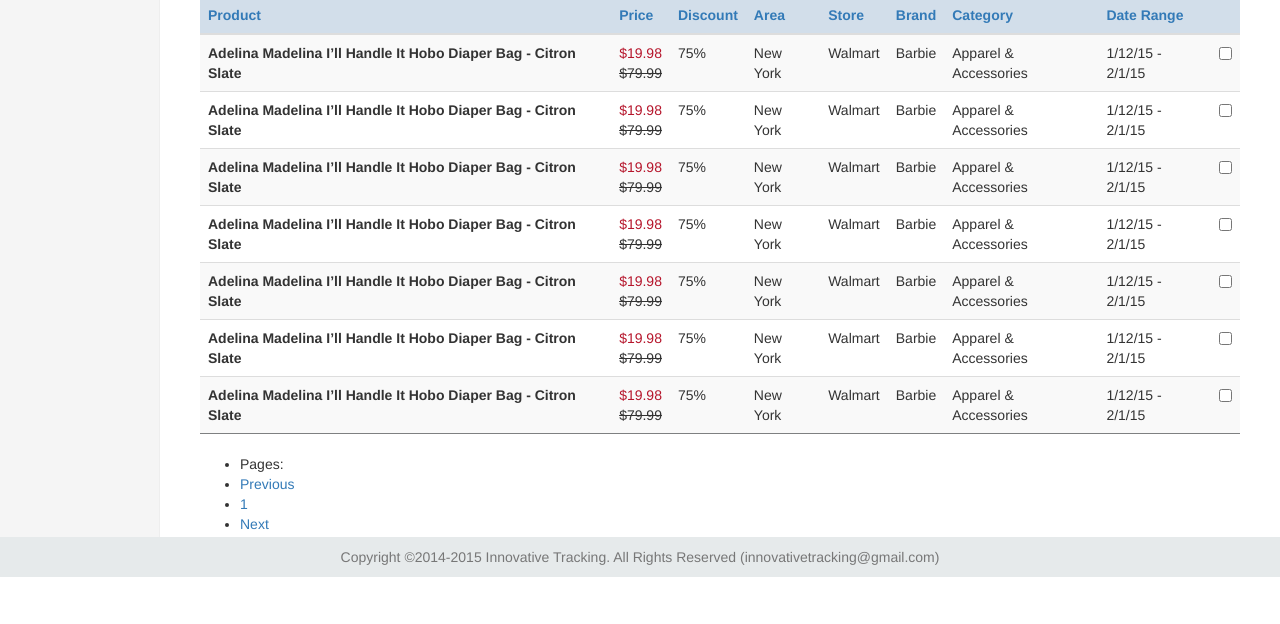
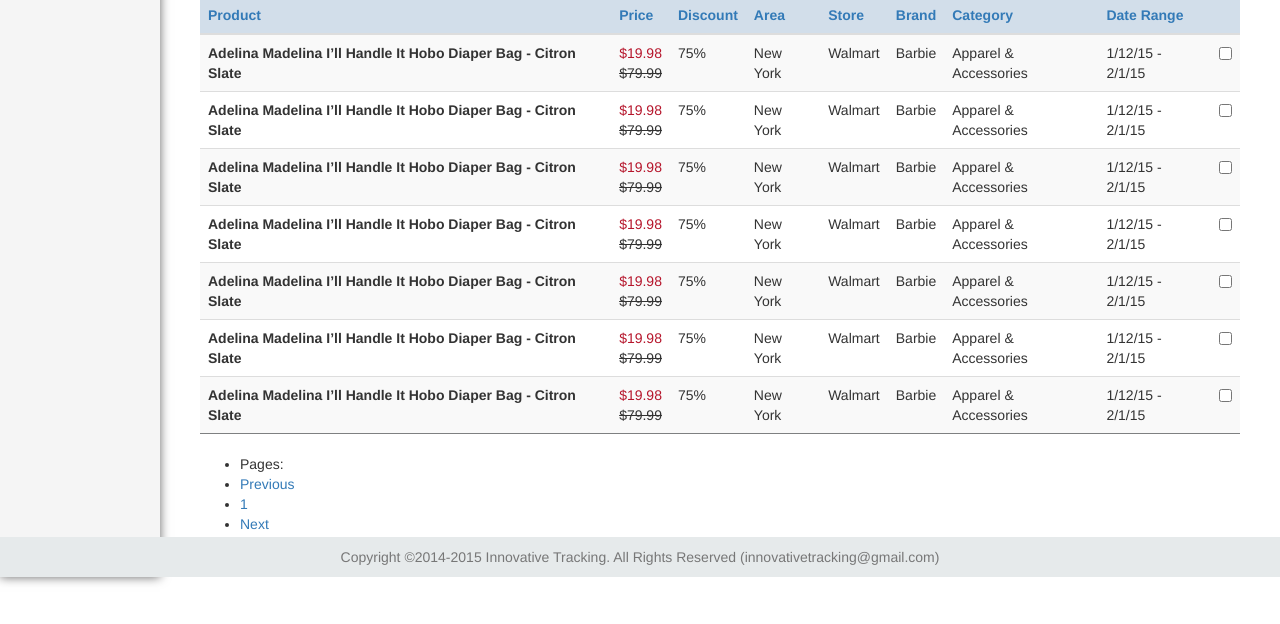
Before and after one commit to zz505000/int, a plain HTML site: page example.html in a window 1280 px wide. Shown: the part 223-847 px from the top of the page. Drawn offline with nearby package versions, Linux system fonts and the light colour scheme.

Commit message:
Add box-shadow to sidebar

```diff
--- a/scss/dashboard.scss
+++ b/scss/dashboard.scss
@@ -110,8 +110,8 @@ body {
 
 .sidebar {
   background-color: #f5f5f5;
-  border-right: 1px solid #eee;
   bottom: 0;
+  box-shadow: 0 0 10px 0 hsla(0, 0%, 0%, .6);
   display: block;
   left: 0;
   overflow-x: hidden;
```
Also changed, not shown: css/dashboard.css.
